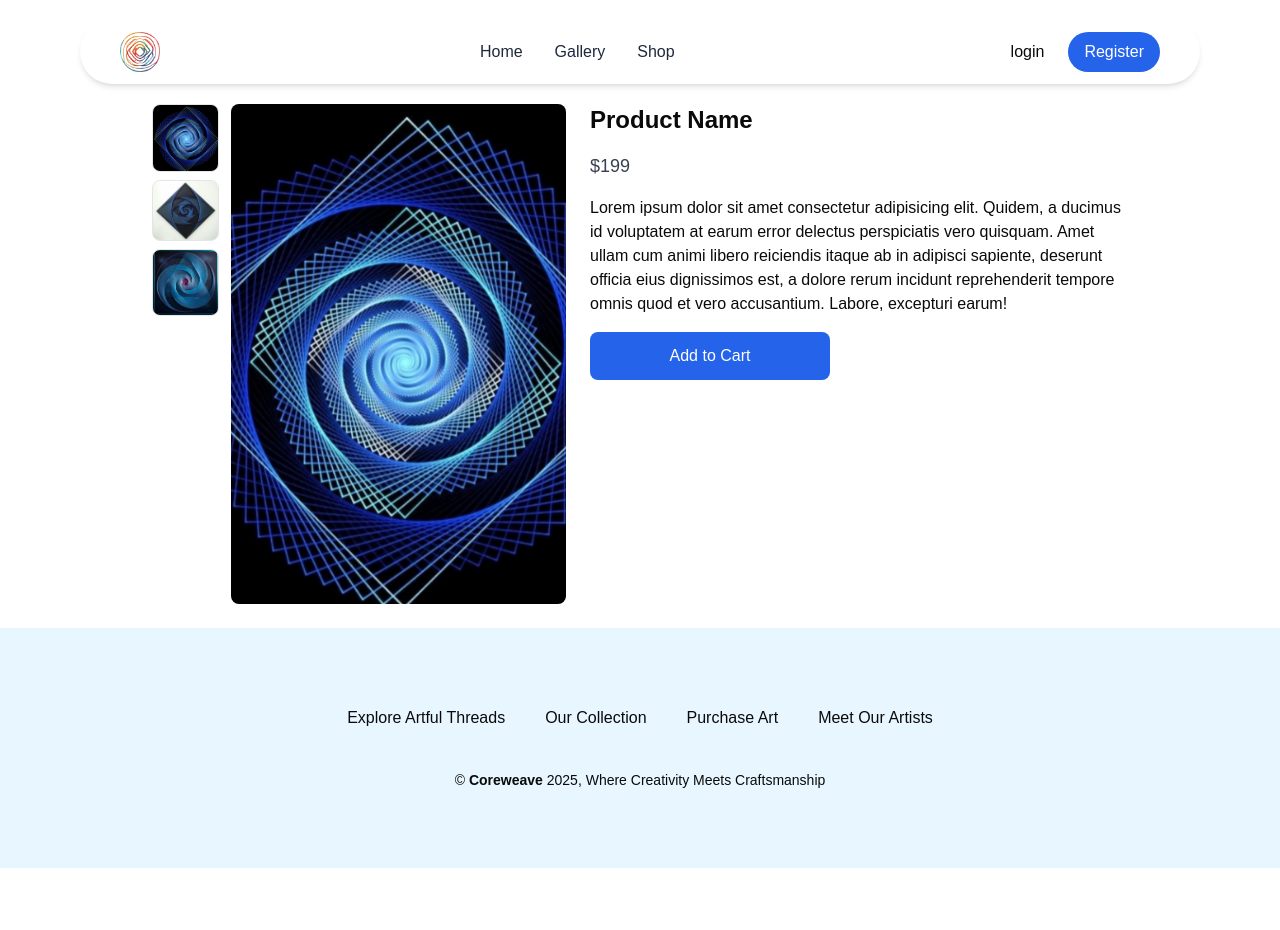
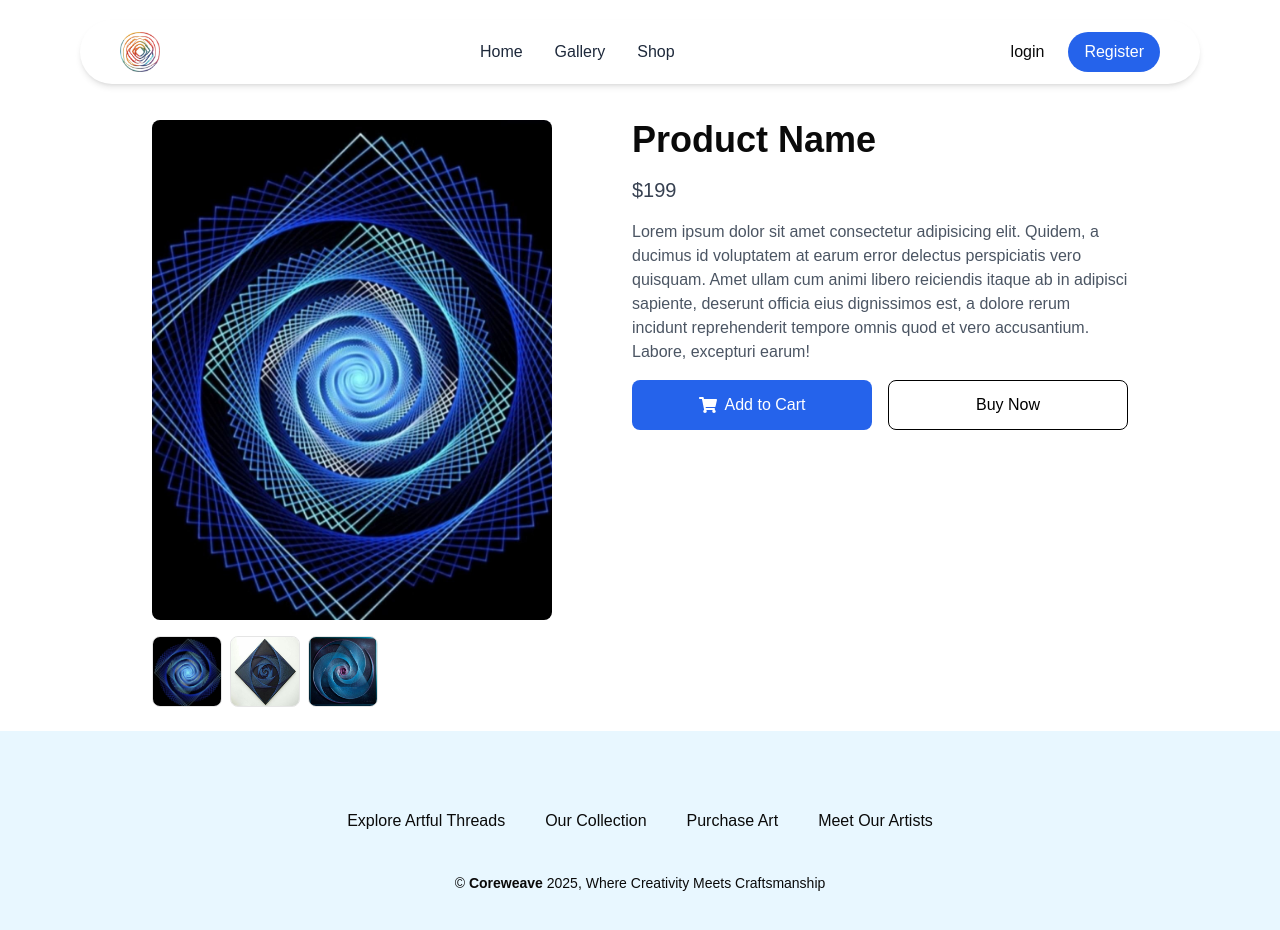
Before and after one commit to R4V3NSH4D0W/ArtGallery, a Next.js app: page /detail/1 in a window 1280 px wide. Shown: the top 930 px of the page. Before the commit the page ends 868 px from the top, so only its background shows below. Built offline with nearby package versions, Linux system fonts and the light colour scheme.

Commit message:
AG-02:minor issue fix

```diff
--- a/src/app/(root)/detail/[id]/page.tsx
+++ b/src/app/(root)/detail/[id]/page.tsx
@@ -2,12 +2,13 @@
 
 import { useState } from "react";
 import Image from "next/image";
+import { FaShoppingCart } from "react-icons/fa";
 
 const product = {
   name: "Product Name",
   price: "$199",
   description:
-    " Lorem ipsum dolor sit amet consectetur adipisicing elit. Quidem, a ducimus id voluptatem at earum error delectus perspiciatis vero quisquam. Amet ullam cum animi libero reiciendis itaque ab in adipisci sapiente, deserunt officia eius dignissimos est, a dolore rerum incidunt reprehenderit tempore omnis quod et vero accusantium. Labore, excepturi earum!",
+    "Lorem ipsum dolor sit amet consectetur adipisicing elit. Quidem, a ducimus id voluptatem at earum error delectus perspiciatis vero quisquam. Amet ullam cum animi libero reiciendis itaque ab in adipisci sapiente, deserunt officia eius dignissimos est, a dolore rerum incidunt reprehenderit tempore omnis quod et vero accusantium. Labore, excepturi earum!",
   images: [
     "/stringart/string1.jpg",
     "/stringart/string2.jpg",
@@ -19,41 +20,50 @@ export default function ProductDetail() {
   const [selectedImage, setSelectedImage] = useState(product.images[0]);
 
   return (
-    <div className="flex flex-col md:flex-row gap-6 p-6 mt-[5rem] max-w-5xl mx-auto">
-      <div className="flex gap-3">
-        {/* Small Thumbnails */}
-        <div className="flex flex-col gap-2">
+    <div className="flex flex-col md:flex-row gap-6 p-6 mt-[4rem] lg:mt-[6rem] max-w-5xl mx-auto">
+      <div className="flex flex-col gap-4 w-full">
+        {/* Main Image (At the Top on Small Screens) */}
+        <div className="relative w-full md:w-[400px] h-[350px] md:h-[500px]">
+          <Image
+            src={selectedImage}
+            alt="Product"
+            fill
+            className="rounded-lg object-cover"
+          />
+        </div>
+
+        {/* Small Thumbnails (Below on Small Screens, Side on Large Screens) */}
+        <div className="flex flex-row gap-2">
           {product.images.map((img, index) => (
             <Image
               key={index}
               src={img}
               alt="Product Image"
-              width={80}
-              height={100}
+              width={70}
+              height={90}
               className="cursor-pointer border rounded-lg hover:opacity-80"
               onClick={() => setSelectedImage(img)}
             />
           ))}
         </div>
-        {/* Main Image */}
-        <div className="relative w-[400px] h-[500px]">
-          <Image
-            src={selectedImage}
-            alt="Product"
-            layout="fill"
-            className="rounded-lg object-cover"
-          />
-        </div>
       </div>
 
       {/* Product Details */}
-      <div className="flex flex-col gap-4">
-        <h1 className="text-2xl font-semibold">{product.name}</h1>
-        <p className="text-lg text-gray-700">{product.price}</p>
-        <p>{product.description}</p>
-        <button className="px-6 py-3 bg-blue-600 text-white rounded-lg hover:bg-blue-700 w-[15rem]">
-          Add to Cart
-        </button>
+      <div className="flex flex-col gap-4 w-full">
+        <h1 className="text-2xl md:text-3xl lg:text-4xl font-semibold">
+          {product.name}
+        </h1>
+        <p className="text-xl text-gray-700">{product.price}</p>
+        <p className="text-gray-600">{product.description}</p>
+        <div className="flex flex-col md:flex-row gap-4">
+          <button className="px-6 py-3 bg-blue-600 text-white rounded-lg hover:bg-blue-700 w-full md:w-[15rem] flex items-center gap-2 justify-center">
+            <FaShoppingCart className="text-lg" />
+            Add to Cart
+          </button>
+          <button className="px-6 py-3 border text-black border-black rounded-lg hover:bg-blue-700 w-full md:w-[15rem]">
+            Buy Now
+          </button>
+        </div>
       </div>
     </div>
   );
```
